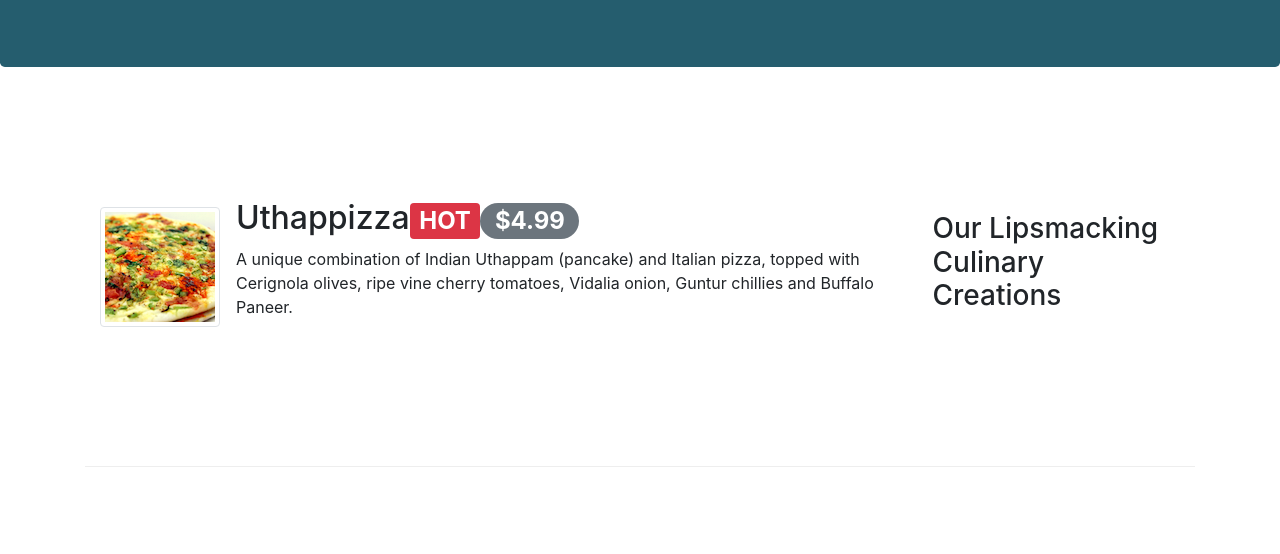
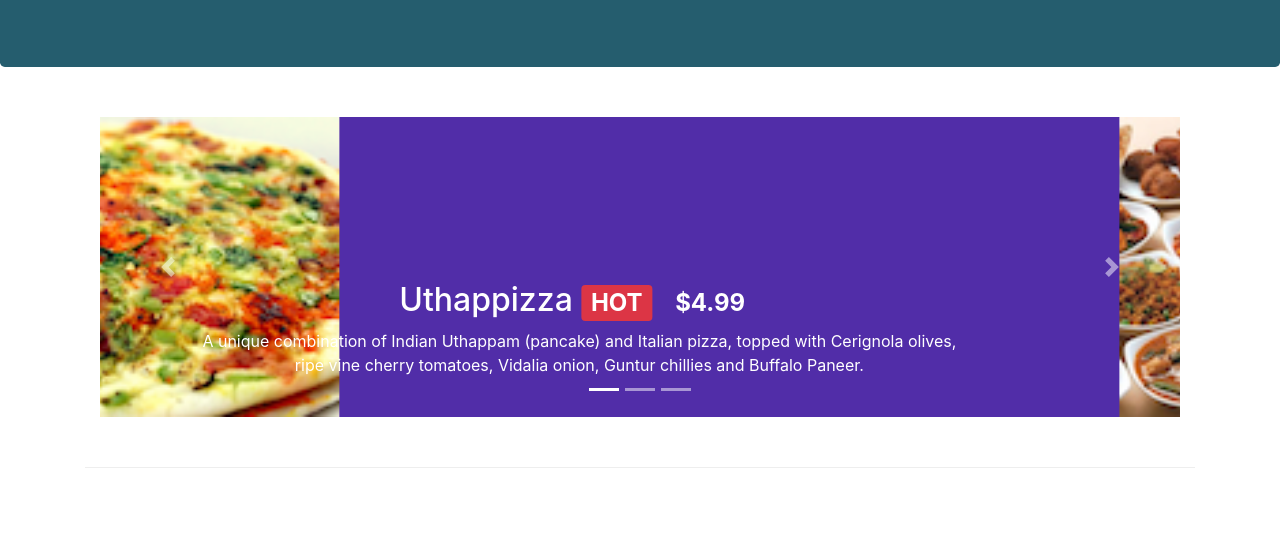
Before and after one commit to Theryx/Bootstrap4_restaurant-website, a website: page index.html in a window 1280 px wide. Shown: the part 246-800 px from the top of the page. Drawn offline with nearby package versions, Linux system fonts and the light colour scheme.

Commit message:
Carousel

```diff
--- a/css/style.css
+++ b/css/style.css
@@ -46,3 +46,18 @@ content: "/";
     border-left:1px solid #ddd;
     padding: 10px;
 }
+
+.carousel{
+    background: #512DA8;
+
+}
+.carousel-item{
+    height: 300px;
+}
+
+.carousel-item img{
+    position: absolute;
+    top: 0;
+    left: 0;
+    min-height: 300px;
+}
--- a/index.html
+++ b/index.html
@@ -36,6 +36,7 @@
             </div>
         </div>
     </nav>
+
     <div id="loginModal" class="modal fade" role="dialog">
             <div class="modal-dialog modal-lg" role="content">
                 <!-- Modal content-->
@@ -58,8 +59,7 @@
                                 <div class="col-sm-auto">
                                     <div class="form-check">
                                         <input class="form-check-input" type="checkbox">
-                                        <label class="form-check-label"> Remember me
-                                        </label>
+                                        <label class="form-check-label"> Remember me</label>
                                     </div>
                                 </div>
                             </div>
@@ -71,7 +71,8 @@
                     </div>
                 </div>
             </div>
-        </div>
+    </div>
+
     <header class="jumbotron">
         <div class="container">
             <div class="row row-header">
@@ -94,6 +95,55 @@
     </header>
 
     <div class="container">
+            <div class="row row-content">
+                    <div class="col">
+                            <div id="mycarousel" class="carousel slide" data-ride="carousel">
+                                    <div class="carousel-inner" role="listbox">
+                                            <div class="carousel-item active">
+                                                <img class="d-block img-fluid"
+                                                    src="./img/uthappizza.png" alt="Uthappizza">
+                                                <div class="carousel-caption d-none d-md-block">
+                                                    <h2>Uthappizza <span class="badge badge-danger">HOT</span> <span class="badge badge-pill badge-default">$4.99</span></h2>
+                                                    A unique combination of Indian Uthappam (pancake) and
+                                    Italian pizza, topped with Cerignola olives, ripe vine
+                                    cherry tomatoes, Vidalia onion, Guntur chillies and
+                                    Buffalo Paneer.
+                                                </div>
+                                            </div>
+                                            <div class="carousel-item">
+                                                <img class="d-block img-fluid"
+                                                src="./img/buffet.png" alt="buffet">
+                                            <div class="carousel-caption d-none d-md-block">
+                                                <h2>Weekend Grand Buffet <span class="badge badge-danger">NEW</span></h2>
+                        <p class="d-none d-sm-block" >Featuring mouthwatering combinations with a choice of five different salads, six enticing appetizers, six main entrees and five choicest desserts. Free flowing bubbly and soft drinks. All for just $19.99 per person </p>
+                                            </div>
+                                            </div>
+                                            <div class="carousel-item">
+                                                <img class="d-block img-fluid"
+                                                src="./img/alberto.png" alt="Alberto">
+                                            <div class="carousel-caption d-none d-md-block">
+                                                <h2>Weekend Grand Buffet <span class="badge badge-danger">NEW</span></h2>
+                        <p class="d-none d-sm-block" >Featuring mouthwatering combinations with a choice of five different salads, six enticing appetizers, six main entrees and five choicest desserts. Free flowing bubbly and soft drinks. All for just $19.99 per person </p>
+                                            </div>
+                                        </div>
+                                </div>
+                     </div>
+                     <ol class="carousel-indicators">
+                        <li data-target="#mycarousel" data-slide-to="0" class="active"></li>
+                        <li data-target="#mycarousel" data-slide-to="1" ></li>
+                        <li data-target="#mycarousel" data-slide-to="2"></li>
+                     </ol>
+                     <a href="#mycarousel" class="carousel-control-prev" role="button" data-slide="prev">
+                         <span class="carousel-control-prev-icon"></span>
+                     </a>
+                     <a href="#mycarousel" class="carousel-control-next" role="button" data-slide="next">
+                        <span class="carousel-control-next-icon"></span>
+                    </a>
+
+                </div>
+            </div>
+        </div>
+
         <div class="row row-content align-items-center" >
             <div class="col-12 col-sm-4 order-sm-last col-md-3">
                 <h3>Our Lipsmacking Culinary Creations</h3>
@@ -103,11 +153,9 @@
                             <img class="d-flex mr-3 img-thumbnail align-self-center"
                                     src="./img/uthappizza.png" alt="Uthappizza">
                             <div class="media-body">
-                                <h2 class="mt-0">Uthappizza<span class="badge badge-danger">HOT</span><span class="badge badge-pill badge-secondary">$4.99</span></h2>
-                                <p class="d-none d-sm-block">A unique combination of Indian Uthappam (pancake) and
-                                    Italian pizza, topped with Cerignola olives, ripe vine
-                                    cherry tomatoes, Vidalia onion, Guntur chillies and
-                                    Buffalo Paneer.</p>
+                                <h2 class="mt-0">Albert Somayya</h2>
+                            <h4>Executive Chef</h4>
+                            <p class="d-none d-sm-block">Award winning three-star Michelin chef with wide International experience having worked closely with whos-who in the culinary world, he specializes in creating mouthwatering Indo-Italian fusion experiences. </p>
                             </div>
                         </div>
             </div>
@@ -147,6 +195,7 @@
             </div>
         </div>
     </div>
+
     <div class="container">
         <div class="row row-content">
             <div class="col-12 col-sm-8 mx-auto">
@@ -208,6 +257,7 @@
             </div>
     </div>
     </div>
+
     <footer class="footer">
         <div class="container">
             <div class="row">
@@ -248,6 +298,7 @@
            </div>
         </div>
     </footer>
+
     <!-- jQuery first, then Popper.js, then Bootstrap JS. -->
     <script src="node_modules/jquery/dist/jquery.min.js"></script>
     <script src="node_modules/popper.js/dist/popper.min.js"></script>
```
